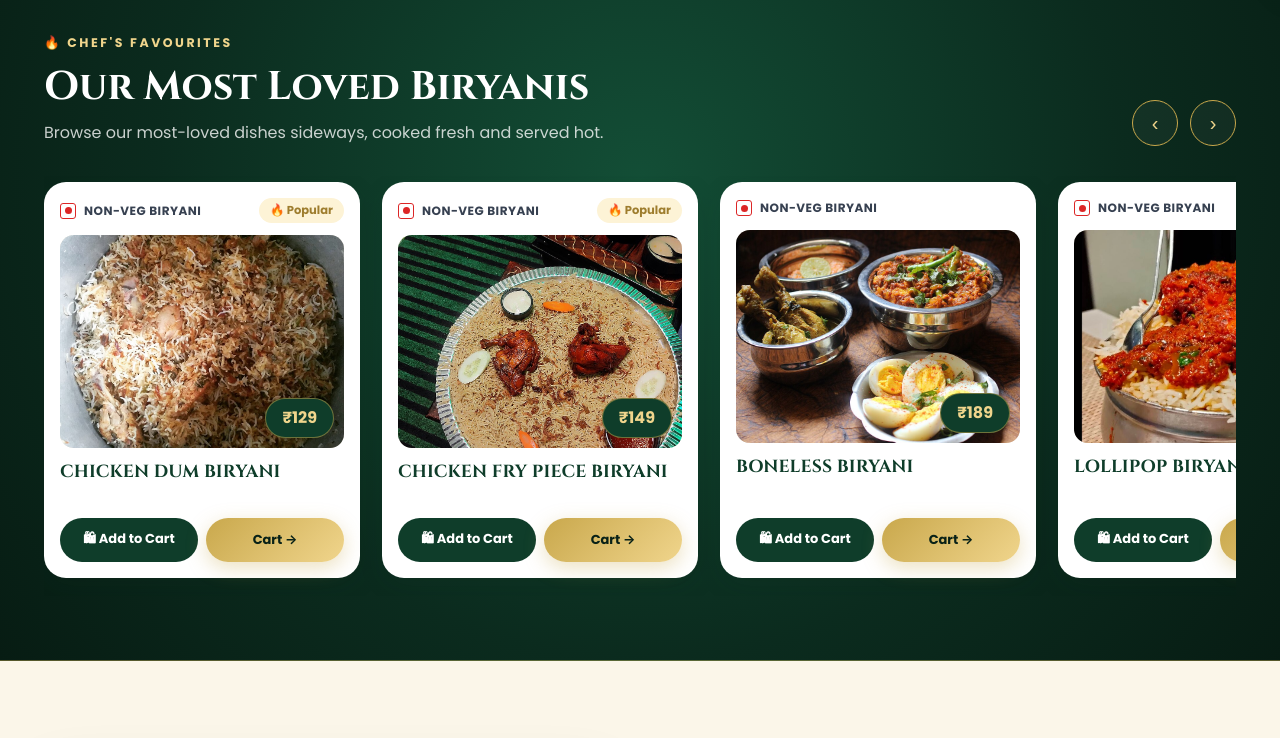
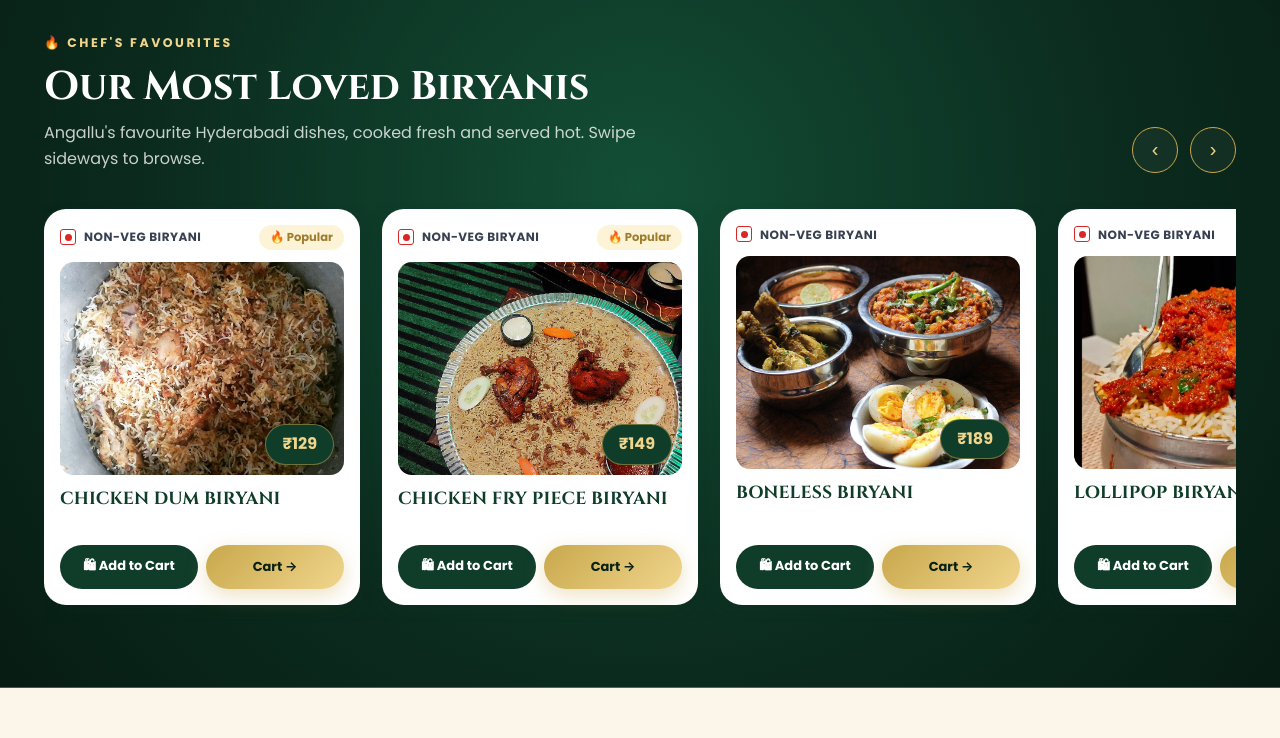
Before and after one commit to avorabrands/parichayam, a plain HTML site: page index.html in a window 1280 px wide. Shown: the part 820-1558 px from the top of the page. Drawn offline with Linux system fonts and the light colour scheme.

```diff
--- a/index.html
+++ b/index.html
@@ -209,7 +209,7 @@ footer p{margin-bottom:6px}
    <div>
     <div class="fire">🔥 CHEF'S FAVOURITES</div>
     <h2 class="sec-h">Our Most Loved Biryanis</h2>
-    <p class="sub">Browse our most-loved dishes sideways, cooked fresh and served hot.</p>
+    <p class="sub">Angallu's favourite Hyderabadi dishes, cooked fresh and served hot. Swipe sideways to browse.</p>
    </div>
    <div class="arrows"><button aria-label="Previous" onclick="slide(-1)">‹</button><button aria-label="Next" onclick="slide(1)">›</button></div>
   </div>
```
